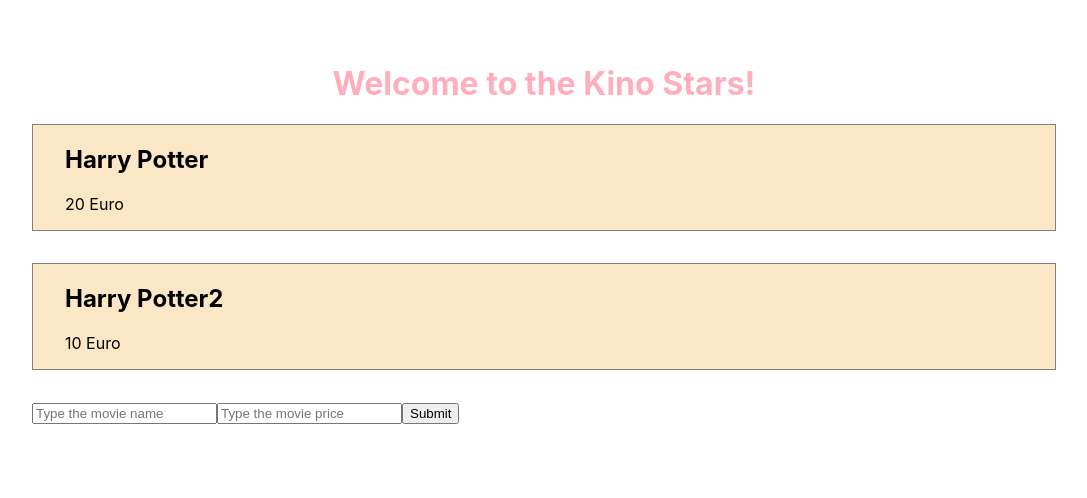
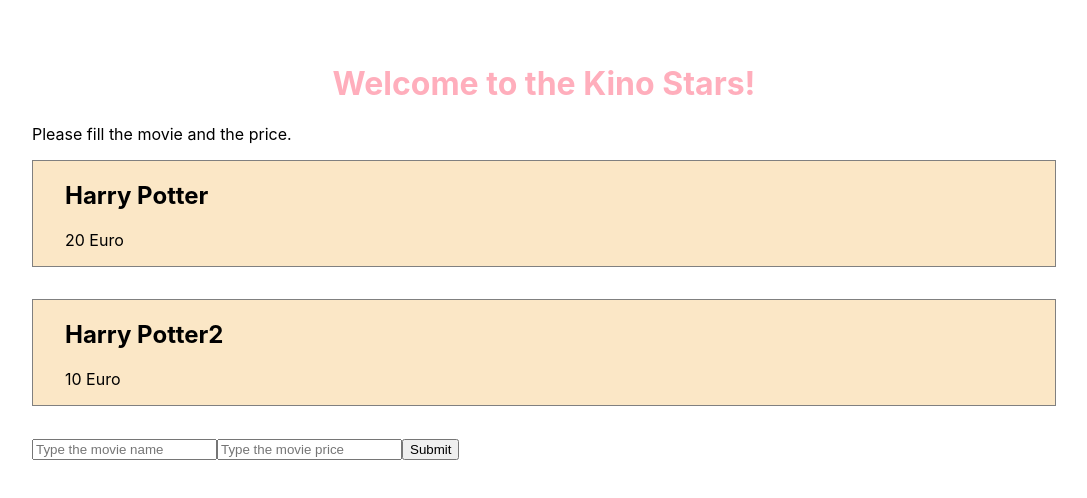
Before and after one commit to Acyony/MovieAdder, a React (Create React App) app: page / in a window 1280 px wide. Shown: the top 498 px of the page, without its empty margins (96-1183 px from the left). Built offline with nearby package versions, Linux system fonts and the light colour scheme.

Commit message:
Second Upadate

```diff
--- a/src/App.jsx
+++ b/src/App.jsx
@@ -28,6 +28,8 @@
       <Container>
         <MyProviderContext>
         <H1>Welcome to the Kino Stars!</H1>
+        <p>Please fill the movie and the price.</p>
+
           <MovieWrap>
             <MovieAdder></MovieAdder>
           </MovieWrap>
--- a/src/MovieContext/Context.jsx
+++ b/src/MovieContext/Context.jsx
@@ -11,6 +11,7 @@
     { movieName: "Harry Potter2", moviePrice: "10" },
   ];
   const [movies, setMovies] = useState(initialState);
+  const [errorMessage, setErrorMessage] = useState({ value: "" });
 
   // -----=^.^-=----- To set one Movie to movies
   const [movie, setMovie] = useState({ movieName: "", moviePrice: "" });
@@ -25,15 +26,20 @@
   function submit(e) {
     e.preventDefault();
     if (movie.movieName === "" || movie.moviePrice === "") {
-      alert("Empty field. Please check it again!");
+      setErrorMessage((prevState) => ({
+        value: "Empty field. Please check it again!",
+      }));
     } else {
       setMovies([...movies, movie]);
     }
   }
 
   return (
-    <myContext.Provider value={{ movies, changeHandlerMovie, submit }}>
-      {children}
-    </myContext.Provider>
+    <>
+      <myContext.Provider value={{ movies, changeHandlerMovie, submit }}>
+        {children}
+        <p style={{ color: "red" }}>{errorMessage.value}</p>
+      </myContext.Provider>
+    </>
   );
 }
```
